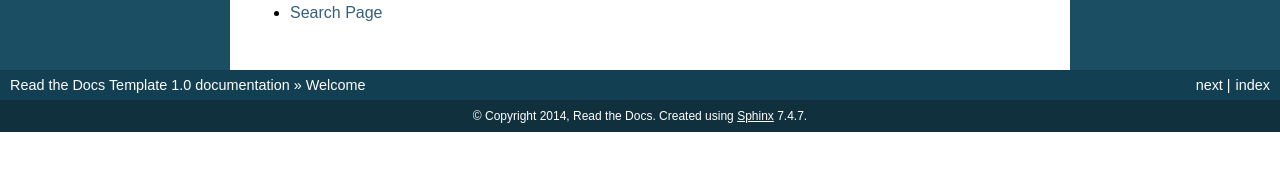
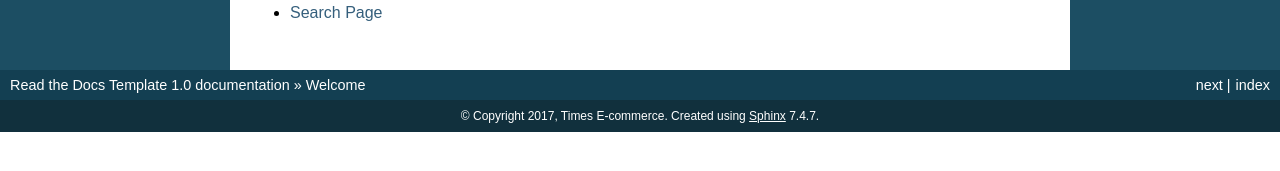
Before and after one commit to timeslogistics/times-oms-api-docs, a Sphinx documentation site: the page built from docs/index.rst, in a window 1280 px wide. Shown: the part 308-479 px from the top of the page. Built offline with Sphinx 7.4.7, drawn with Linux system fonts in a browser that asks for light colours.

Commit message:
Updated docs

```diff
--- a/docs/conf.py
+++ b/docs/conf.py
@@ -44,7 +44,7 @@
 
 # General information about the project.
 project = u'Read the Docs Template'
-copyright = u'2014, Read the Docs'
+copyright = u'2017, Times E-commerce'
 
 # The version info for the project you're documenting, acts as replacement for
 # |version| and |release|, also used in various other places throughout the
--- a/docs/index.rst
+++ b/docs/index.rst
@@ -4,7 +4,7 @@
    contain the root `toctree` directive.
 
 Welcome
-==================================================
+=======
 
 Contents:
 
--- a/docs/order.rst
+++ b/docs/order.rst
@@ -1,5 +1,5 @@
 Order
-========
+=====
 
 Create order [POST /order]
 --------------------------
```
Also changed, not shown: 1 other file.
